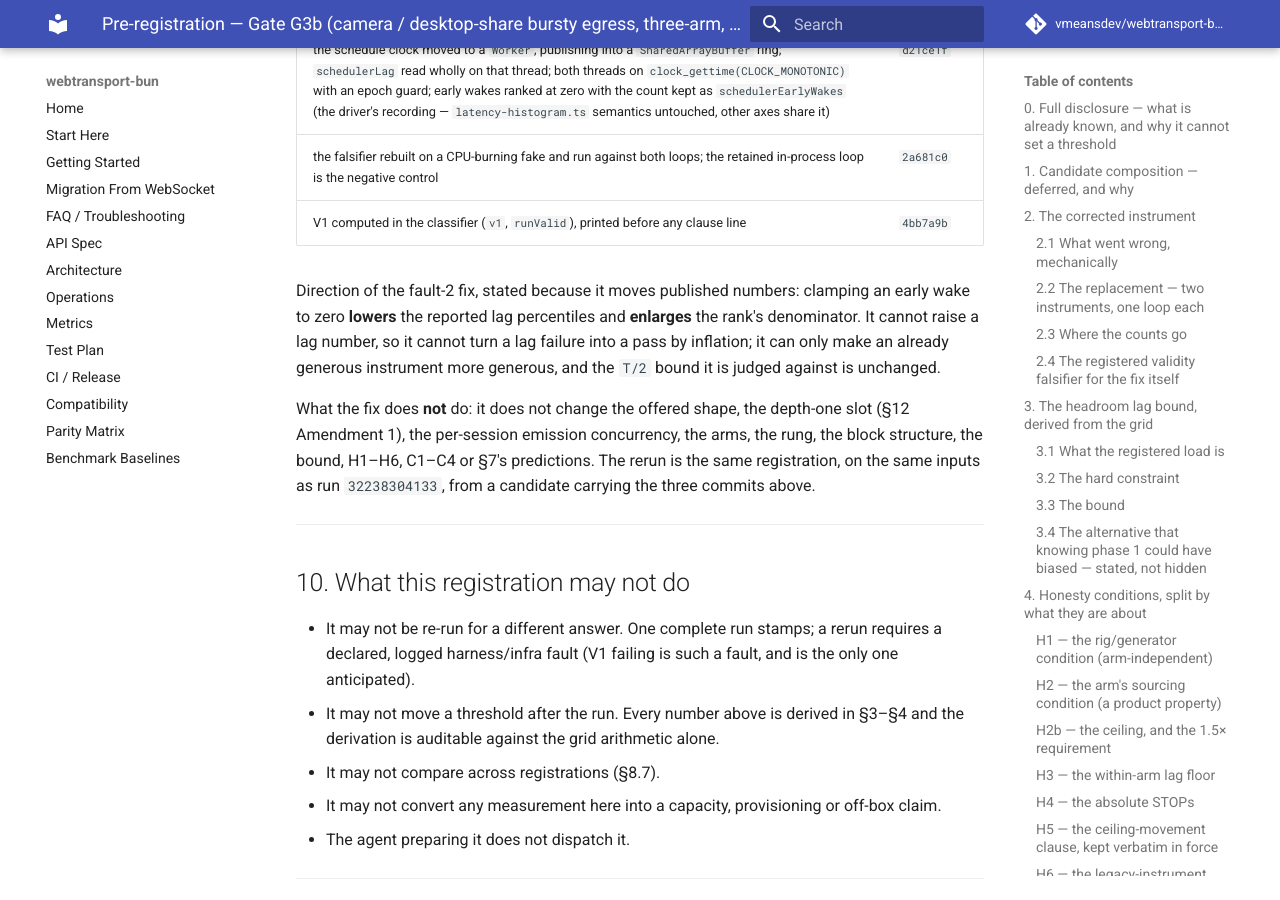
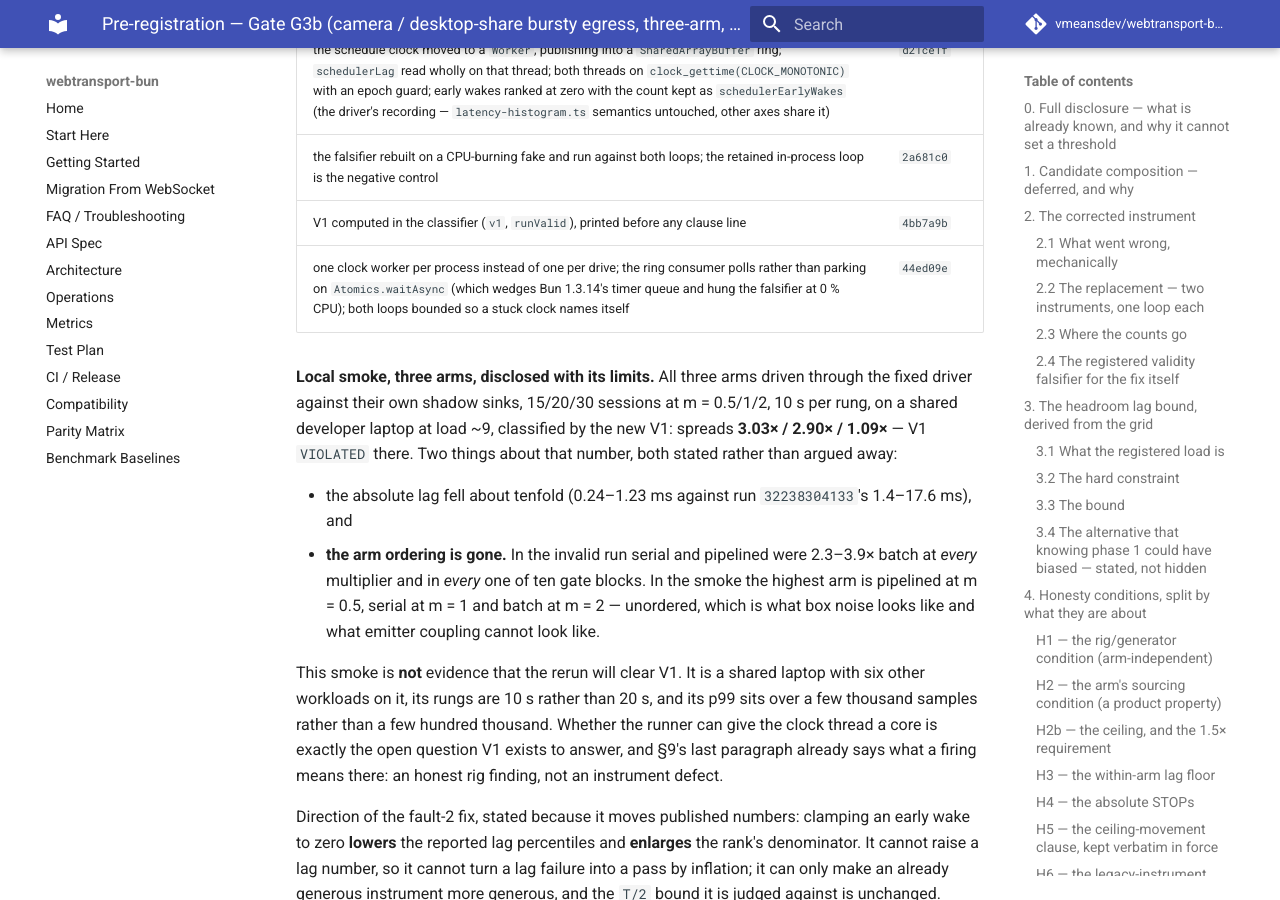
Before and after one commit to vmeansdev/webtransport-bun, an MkDocs documentation site: the page built from docs/research/preregistrations/gate-g3b.md, in a window 1280 px wide and 900 px high, scrolled down 12393 px. Built offline with MkDocs 1.6.1 and Material for MkDocs 9.7.7, drawn with Linux system fonts in a browser that asks for light colours; comment, search, counter and statistics services are not loaded.

Commit message:
Record the local three-arm smoke in the G3b run log, so what it does and does not show is on the page before the rerun
The smoke still trips V1 on a shared laptop, and the log says so with the two
facts that distinguish box noise from the fault that was fixed: the absolute
lag fell about tenfold, and the arm ordering that held in every rung and every
block of the invalid run is gone -- the highest arm is now a different one at
each multiplier. It is logged as a smoke and explicitly not as a prediction
that the rerun clears V1.

Co-Authored-By: Claude Fable 5 <noreply@anthropic.com>
Claude-Session: https://claude.ai/code/session_01J6XgaCwKmiXs7S56nLNgbf

```diff
--- a/docs/research/preregistrations/gate-g3b.md
+++ b/docs/research/preregistrations/gate-g3b.md
@@ -524,6 +524,28 @@ rests on a hand derivation from the raw fragments.
 | the schedule clock moved to a `Worker`, publishing into a `SharedArrayBuffer` ring; `schedulerLag` read wholly on that thread; both threads on `clock_gettime(CLOCK_MONOTONIC)` with an epoch guard; early wakes ranked at zero with the count kept as `schedulerEarlyWakes` (the driver's recording — `latency-histogram.ts` semantics untouched, other axes share it) | `d21ce1f` |
 | the falsifier rebuilt on a CPU-burning fake and run against both loops; the retained in-process loop is the negative control | `2a681c0` |
 | V1 computed in the classifier (`v1`, `runValid`), printed before any clause line | `4bb7a9b` |
+| one clock worker per process instead of one per drive; the ring consumer polls rather than parking on `Atomics.waitAsync` (which wedges Bun 1.3.14's timer queue and hung the falsifier at 0 % CPU); both loops bounded so a stuck clock names itself | `44ed09e` |
+
+**Local smoke, three arms, disclosed with its limits.** All three arms driven
+through the fixed driver against their own shadow sinks, 15/20/30 sessions at
+m = 0.5/1/2, 10 s per rung, on a shared developer laptop at load ~9, classified
+by the new V1: spreads **3.03× / 2.90× / 1.09×** — V1 `VIOLATED` there. Two
+things about that number, both stated rather than argued away:
+
+- the absolute lag fell about tenfold (0.24–1.23 ms against run
+  `32238304133`'s 1.4–17.6 ms), and
+- **the arm ordering is gone.** In the invalid run serial and pipelined were
+  2.3–3.9× batch at *every* multiplier and in *every* one of ten gate blocks. In
+  the smoke the highest arm is pipelined at m = 0.5, serial at m = 1 and batch at
+  m = 2 — unordered, which is what box noise looks like and what emitter
+  coupling cannot look like.
+
+This smoke is **not** evidence that the rerun will clear V1. It is a shared
+laptop with six other workloads on it, its rungs are 10 s rather than 20 s, and
+its p99 sits over a few thousand samples rather than a few hundred thousand.
+Whether the runner can give the clock thread a core is exactly the open question
+V1 exists to answer, and §9's last paragraph already says what a firing means
+there: an honest rig finding, not an instrument defect.
 
 Direction of the fault-2 fix, stated because it moves published numbers:
 clamping an early wake to zero **lowers** the reported lag percentiles and
```
